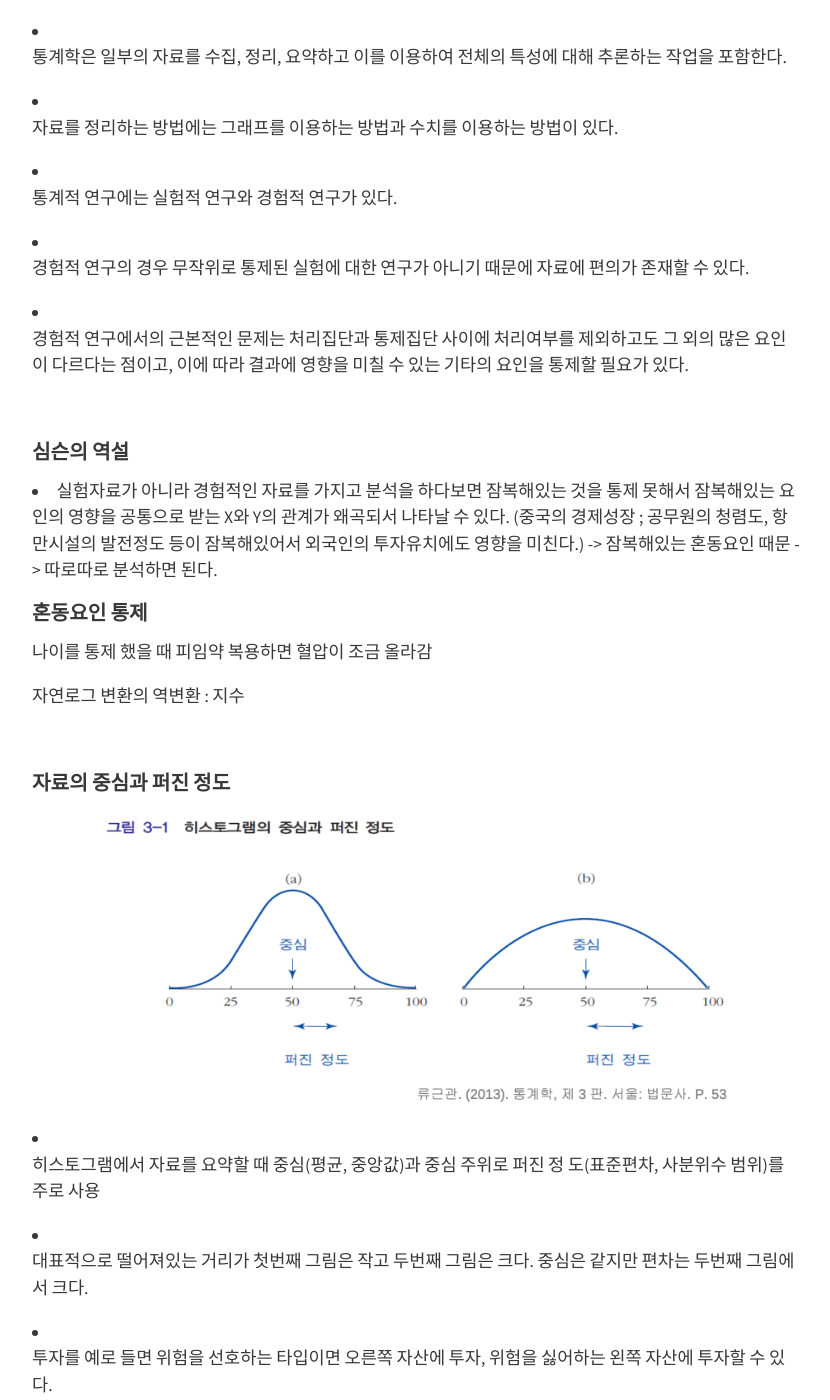
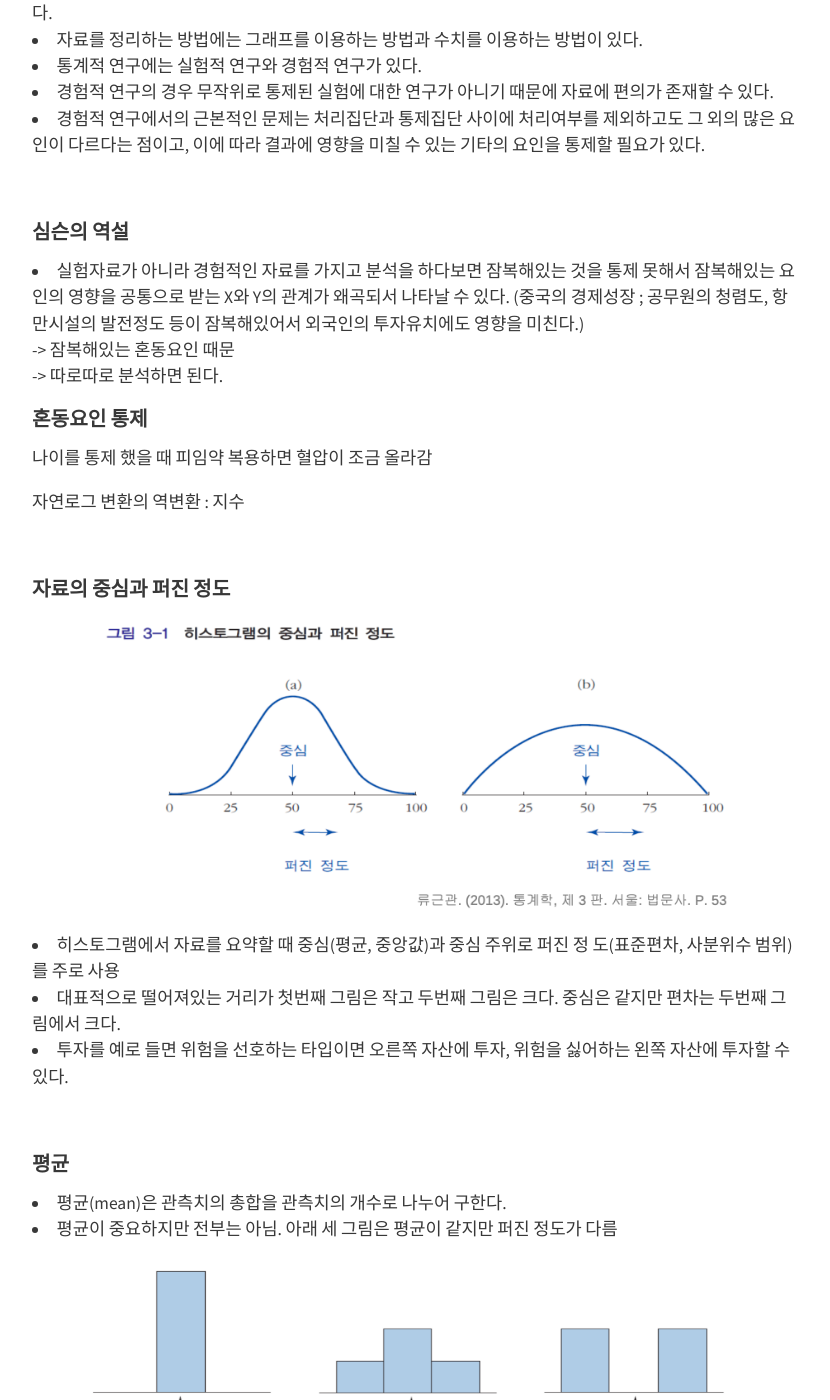
Before and after one commit to BoKyeong-Kim/BoKyeong-Kim.github.io, a Jekyll site: the page built from _posts/Data-Statistics/2020-01-25-economyStatistics(1).md, in a window 1280 px wide and 1400 px high, scrolled down 731 px. Shown: the whole window, without its empty margins (224-1054 px from the left). Built offline with Jekyll 4.4.1, drawn with Linux system fonts in a browser that asks for light colours; nearby versions of some CDN libraries.

Commit message:
modify economy statistics posting

```diff
--- a/_posts/Data-Statistics/2020-01-25-economyStatistics(1).md
+++ b/_posts/Data-Statistics/2020-01-25-economyStatistics(1).md
@@ -15,15 +15,10 @@ K-MOOC **[경제통계학 1부 : 그림과 수치를 이용한 자료의 정리]
 ### 요약
 
 - 통계학은 자료를 분석하는 학문이다.
-
 - 통계학은 일부의 자료를 수집, 정리, 요약하고 이를 이용하여 전체의 특성에 대해 추론하는 작업을 포함한다.
-
 - 자료를 정리하는 방법에는 그래프를 이용하는 방법과 수치를 이용하는 방법이 있다.
-
 - 통계적 연구에는 실험적 연구와 경험적 연구가 있다.
-
 - 경험적 연구의 경우 무작위로 통제된 실험에 대한 연구가 아니기 때문에 자료에 편의가 존재할 수 있다.
-
 - 경험적 연구에서의 근본적인 문제는 처리집단과 통제집단 사이에 처리여부를 제외하고도 그 외의 많은 요인이 다르다는 점이고, 이에 따라 결과에 영향을 미칠 수 있는 기타의 요인을 통제할 필요가 있다.
 
 
@@ -32,7 +27,9 @@ K-MOOC **[경제통계학 1부 : 그림과 수치를 이용한 자료의 정리]
 #### 심슨의 역설
 - 실험자료가 아니라 경험적인 자료를 가지고 분석을 하다보면 잠복해있는 것을 통제 못해서 잠복해있는 요인의 영향을 공통으로 받는 X와 Y의 관계가 왜곡되서 나타날 수 있다.
 (중국의 경제성장 ; 공무원의 청렴도, 항만시설의 발전정도 등이 잠복해있어서 외국인의 투자유치에도 영향을 미친다.)
+<br>
 -> 잠복해있는 혼동요인 때문
+<br>
 -> 따로따로 분석하면 된다.
 
 
@@ -51,9 +48,7 @@ K-MOOC **[경제통계학 1부 : 그림과 수치를 이용한 자료의 정리]
 
 - 히스토그램에서 자료를 요약할 때 중심(평균, 중앙값)과 중심 주위로 퍼진 정
 도(표준편차, 사분위수 범위)를 주로 사용
-
 - 대표적으로 떨어져있는 거리가 첫번째 그림은 작고 두번째 그림은 크다. 중심은 같지만 편차는 두번째 그림에서 크다.
-
 - 투자를 예로 들면 위험을 선호하는 타입이면 오른쪽 자산에 투자, 위험을 싫어하는 왼쪽 자산에 투자할 수 있다.
 
 
@@ -62,16 +57,16 @@ K-MOOC **[경제통계학 1부 : 그림과 수치를 이용한 자료의 정리]
 #### 평균
 
 - 평균(mean)은 관측치의 총합을 관측치의 개수로 나누어 구한다.
-
 - 평균이 중요하지만 전부는 아님. 아래 세 그림은 평균이 같지만 퍼진 정도가 다름
 
 ![size_main]({{ site.baseurl }}/assets/img/mean.png)
 
 
-- 첫번째 그림의 경우 자료로 사용하는 모든 자료가 평균 근처로 모여있기때문에 평균만 알면 다아는 것. **평균에 담긴 의미가 굉장히 강함**
-
+- 첫번째 그림의 경우 자료로 사용하는 모든 자료가 평균 근처로 모여있기때문에 평균만 알면 다아는 것.
+<br>
+-> **평균에 담긴 의미가 굉장히 강함**
+<br>
 - 두번째 그림의 경우 평균주위로 데이터가 모여있기때문에 평균만 알면 상당히 많은 것을 알수있는 상황.
-
 - 세번째 그림은 평균은 평균인데 평균의 의미는 굉장히 취약하다. 평균근처에 데이터가 없음 -> 좌우 데이터를 균형시키지 못함.
 
 
@@ -80,13 +75,9 @@ K-MOOC **[경제통계학 1부 : 그림과 수치를 이용한 자료의 정리]
 #### 중앙값(median)
 
 - 절반이상의 숫자들이 이 값보다 크거나 같고 동시에 절반이상의 숫자들이 이 값보다 작거나 같은 수
-
 - 히스토그램은 중앙값에서 그 면적이 양분됨
-
 - 중앙값은 n 이 홀수이면 (n+1)/2번째로 크거나 작은 숫자임
-
 - 중앙값은 n이 짝수이면 n/2번째 숫자와 (n+1)/2번째 숫자의 평균으로 정의
-
 - median voter theorem: 중앙값이 LAD의 해로 얻어진다는 것과 수학적으로 같은 내용임. 선호의 비대칭분포 이용하여 후보자의 location choice 문제 설명.
 
 <br>
@@ -94,7 +85,6 @@ K-MOOC **[경제통계학 1부 : 그림과 수치를 이용한 자료의 정리]
 #### 최빈치(mode)
 
 - 가장 빈번하게 발생되는 값
-
 - 히스토그램은 최빈치에서 그 높이가 제일 높음
 
 <br>
@@ -107,13 +97,9 @@ K-MOOC **[경제통계학 1부 : 그림과 수치를 이용한 자료의 정리]
 <br>
 
 - 이는 유권자의 선호를 일차원 실직선상에서 표현할 수 있을때 성립함
-
 - 유권자의 선호가 다차원적이면 성립하지 않음
-
 - 정치 영역에서의 선거나 민간 영역에서의 비즈니스나 유사함
-
 - 비즈니스맨이나 정치인 모두 공통적으로 “다수 투표자”의 표심을 얻고자 함
-
 - **중앙값에 위치한 사람의 성향을 대표할 수 밖에 없다.**
 
 <br>
@@ -123,7 +109,6 @@ K-MOOC **[경제통계학 1부 : 그림과 수치를 이용한 자료의 정리]
 ![size_main]({{ site.baseurl }}/assets/img/mean_center.png)
 
 - 위의 세 히스토그램에서 중앙값은 언제나 2이나 평균은 화살표를 따라서 이 동
-
 - 극단적인 값이 변화함에 따라 중앙값은 좀 더 강인한데 평균은 상당히 민감하게 반응
 
 <br>
@@ -145,11 +130,7 @@ K-MOOC **[경제통계학 1부 : 그림과 수치를 이용한 자료의 정리]
 ![size_main]({{ site.baseurl }}/assets/img/histogram.png)
 
 - 평균은 극단적인 값의 영향을 받음
-
 - 중앙값은 극단적인 값의 영향을 받지 않음
-
 - 극단적인 값이 존재하는 경우 평균보다 중앙값이 중심을 더 잘 나타냄
-
 - 꼬리가 오른쪽으로 치우쳐져 있으면(=극단적인 값이 오른쪽에 치우쳐져 있으면) 중앙값은 덜 민감한데 평균은 오른쪽으로 따라가니까 오른쪽으로 끌려간 평균이 중앙값보다 오른쪽.
-
 - 소득 분포는 오른쪽 그림과 같음(예를 들면 소수의 부자들이 세번째 그림임)
```
